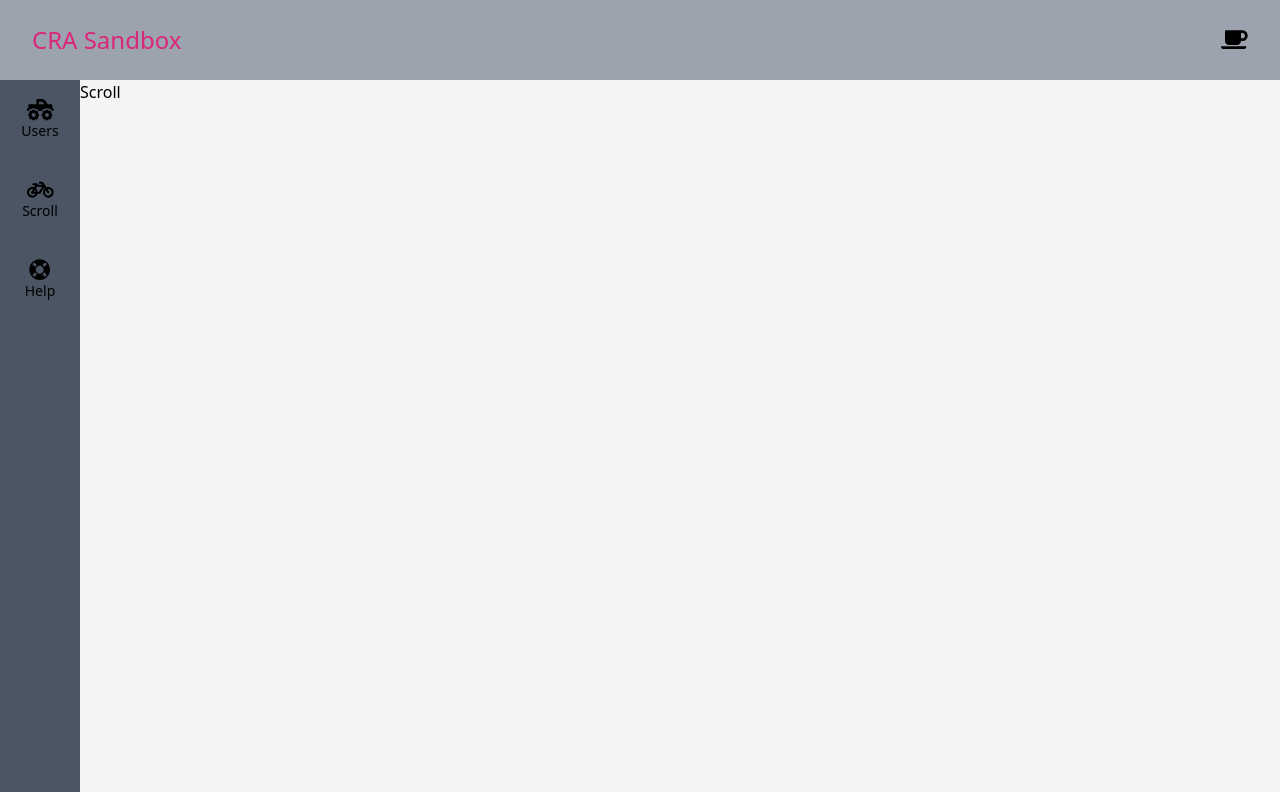
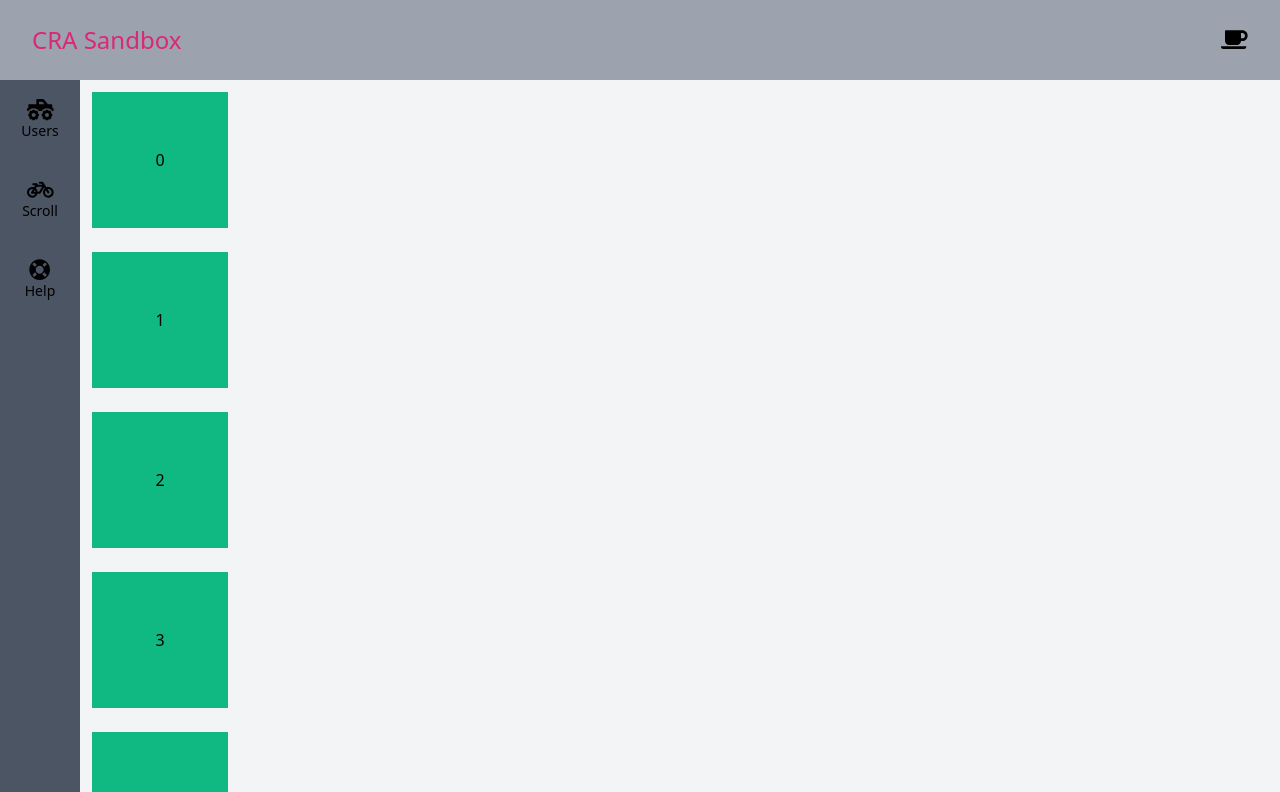
Before and after one commit to jobn/cra-sandbox, a React (Create React App) app: page /scroll in a window 1280 px wide. Shown: the top 792 px of the page. Built offline with nearby package versions, Linux system fonts and the light colour scheme.

Commit message:
implement scroll restoration feature

```diff
--- a/src/Routes.jsx
+++ b/src/Routes.jsx
@@ -1,6 +1,7 @@
 import React from "react";
 import { Switch, Route } from "react-router-dom";
 import Users from "./Users";
+import Scroll from "./Scroll";
 
 const Routes = () => (
   <Switch>
@@ -9,7 +10,7 @@ const Routes = () => (
     </Route>
 
     <Route path="/scroll">
-      <h1>Scroll</h1>
+      <Scroll />
     </Route>
 
     <Route path="/" exact>
--- /dev/null
+++ b/src/Scroll/Element.jsx
@@ -0,0 +1,11 @@
+import React from "react";
+
+const Element = ({ elm }) => (
+  <div className="w-40 h-40 p-3">
+    <div className="w-full h-full bg-green-500 flex items-center justify-center">
+      {elm}
+    </div>
+  </div>
+);
+
+export default Element;
--- /dev/null
+++ b/src/Scroll/index.jsx
@@ -0,0 +1,43 @@
+import React from "react";
+import useRandomArray from "./useRandomArray";
+import Element from "./Element";
+
+const Scroll = () => {
+  const elements = useRandomArray();
+
+  const elementRef = React.useRef();
+  const savedOffset = React.useRef(0);
+
+  React.useEffect(() => {
+    if (savedOffset.current) {
+      window.scroll(0, elementRef.current.offsetTop - savedOffset.current);
+    }
+
+    const eventListener = () => {
+      savedOffset.current = elementRef.current.offsetTop - window.scrollY;
+    };
+
+    window.addEventListener("scroll", eventListener);
+    return () => {
+      window.removeEventListener("scroll", eventListener);
+    };
+  }, [elements]);
+
+  return (
+    <div className="flex flex-col">
+      {elements.map(elm => (
+        <Element key={elm} elm={elm} />
+      ))}
+
+      <div ref={elementRef} className="w-40 h-40 p-3">
+        <div className="w-full h-full bg-yellow-500 flex items-center justify-center">
+          {elements.length}
+        </div>
+      </div>
+
+      <div className="h-screen" />
+    </div>
+  );
+};
+
+export default Scroll;
--- /dev/null
+++ b/src/Scroll/useRandomArray.js
@@ -0,0 +1,27 @@
+import React from "react";
+
+const buildIndexArray = length => Array.from(Array(length).keys());
+const randomInRange = (min, max) =>
+  Math.floor(Math.random() * (max - min + 1)) + min;
+
+const useRandomArray = (time = 3000, min = 10, max = 50, enabled = true) => {
+  const [state, setState] = React.useState(
+    buildIndexArray(randomInRange(min, max))
+  );
+
+  React.useEffect(() => {
+    if (!enabled) {
+      return () => {};
+    }
+
+    const interval = setInterval(() => {
+      setState(buildIndexArray(randomInRange(min, max)));
+    }, time);
+
+    return () => clearInterval(interval);
+  }, [enabled, time, min, max]);
+
+  return state;
+};
+
+export default useRandomArray;
```
